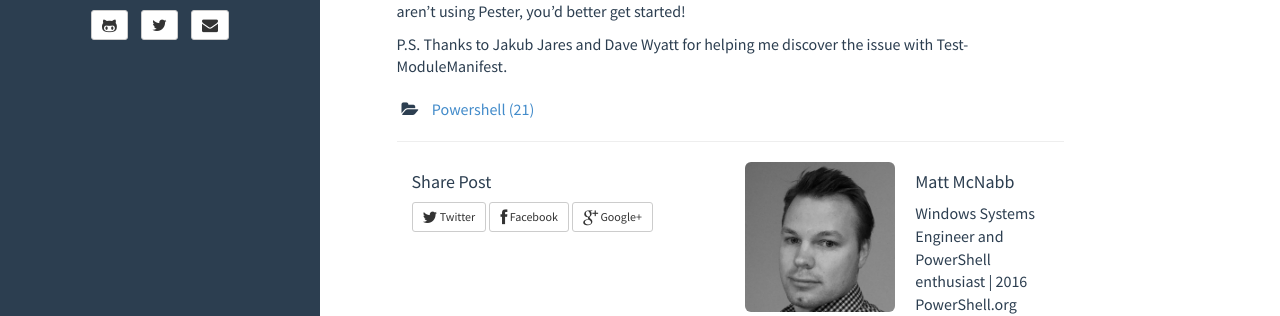
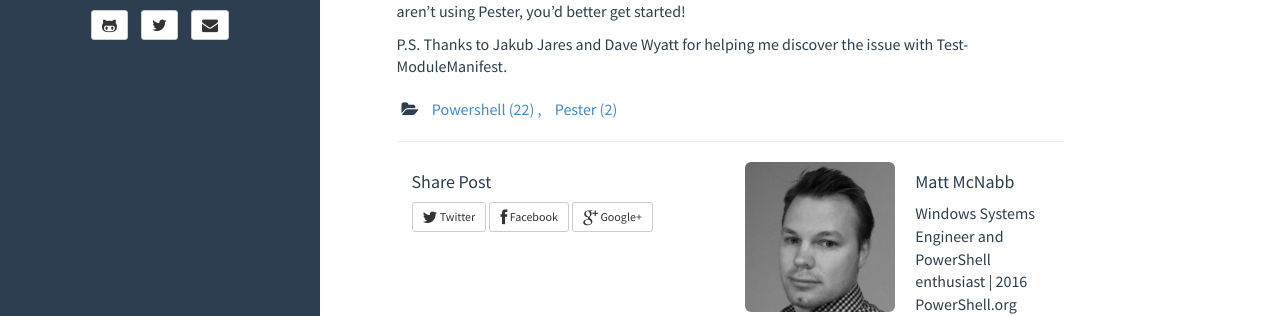
Before and after one commit to mattmcnabb/mattmcnabb.github.io, a Jekyll site: the page built from _posts/2015-11-10-pester-testing-your-module-manifest.md, in a window 1280 px wide and 900 px high, scrolled down 2749 px. Shown: the part 366-682 px from the top of the window. Built offline with Jekyll 4.4.1, drawn with Linux system fonts in a browser that asks for light colours; comment, search, counter and statistics services are not loaded.

Commit message:
Update post categories

```diff
--- a/_posts/2015-11-10-pester-testing-your-module-manifest.md
+++ b/_posts/2015-11-10-pester-testing-your-module-manifest.md
@@ -1,7 +1,7 @@
 ---
 layout: post
 title: Testing Your Module Manifest With Pester
-categories: [Powershell]
+categories: [Powershell, Pester]
 author: Matt McNabb
 comments: true
 ---
```
Also changed, not shown: _posts/2014-10-25-portable-profile.md (+1 -1 lines), _posts/2016-2-2-Office-365-Health-Monitoring-With-PowerShell.md (+1 -0 lines).
